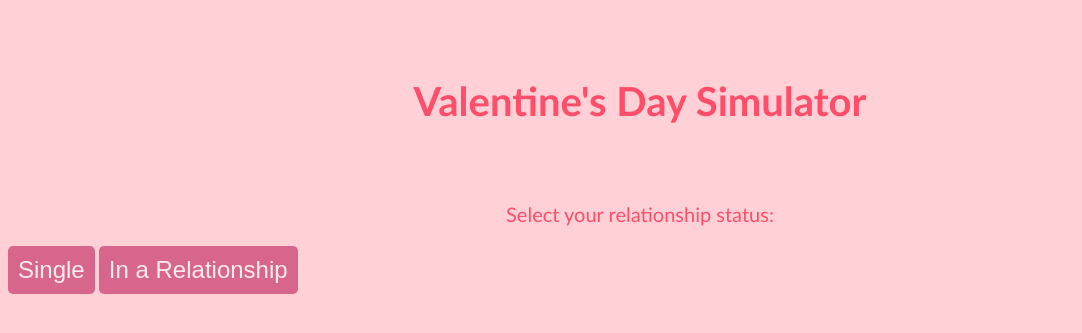
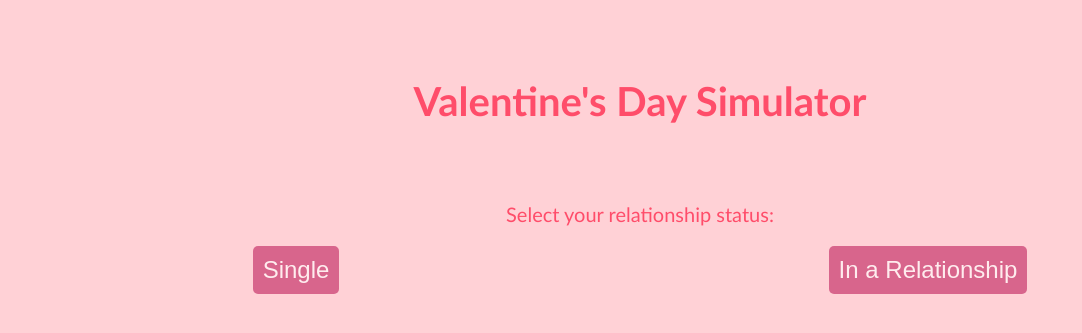
Before and after one commit to mathmaniac88/mathmaniac88.github.io, a Jekyll site: the page valentinesday.html, which Jekyll copies as it is, in a window 1280 px wide. Shown: the top 333 px of the page, without its empty margins (0-1082 px from the left). Built offline with Jekyll 4.4.1, drawn with Linux system fonts in a browser that asks for light colours.

Commit message:
Update valentinesday.html

```diff
--- a/valentinesday.html
+++ b/valentinesday.html
@@ -37,7 +37,7 @@ button:active {
   opacity: 1;
 }
 .wrapper {
-  display: inline-block;
+  display: flex;
   justify-content: center;
 }
 </style>
```
